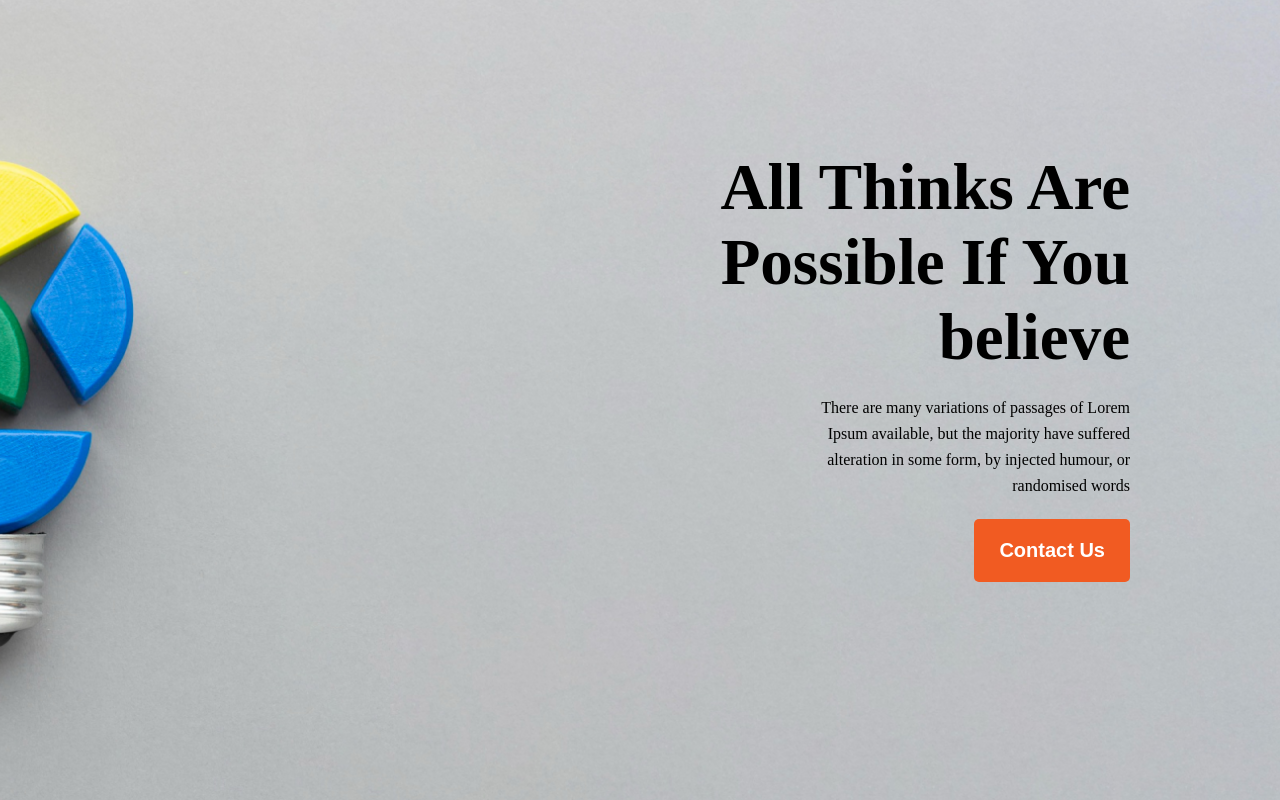
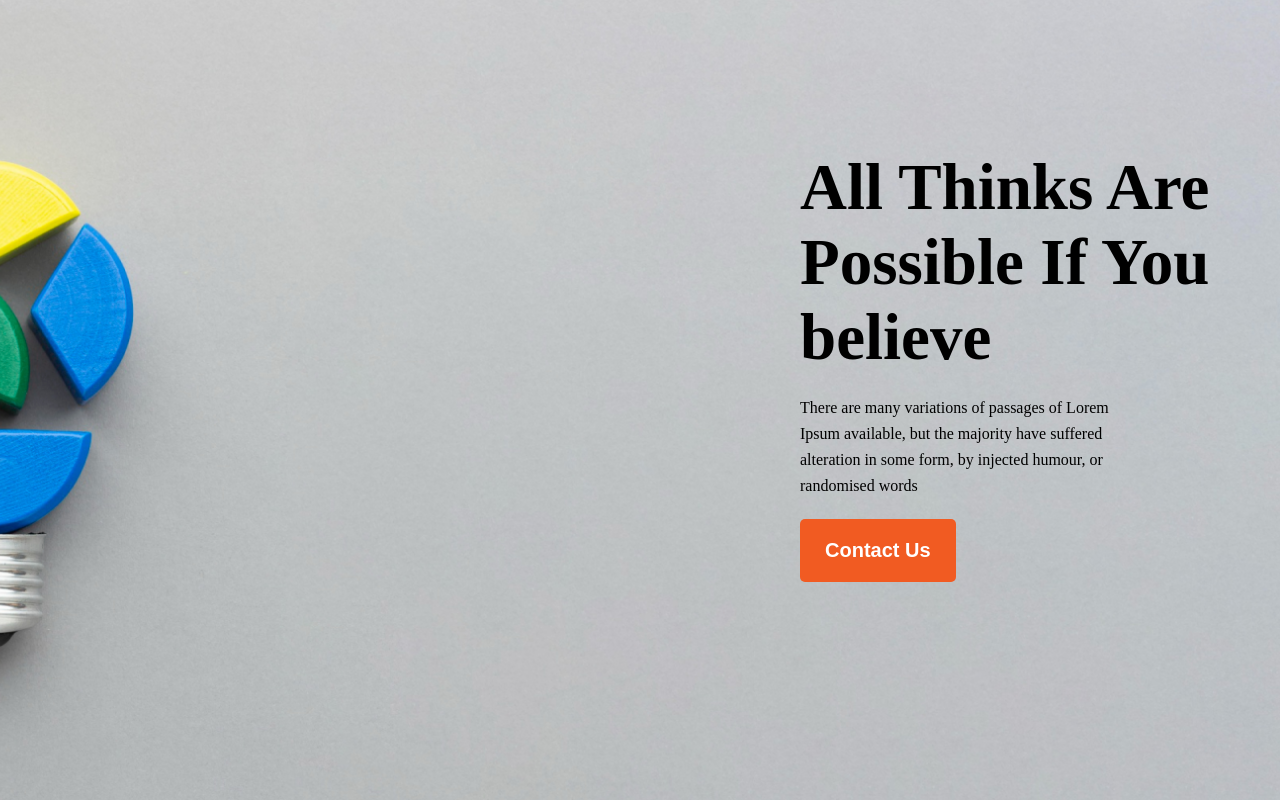
Before and after one commit to jewelrana3/assignment-first-project, a plain HTML site: page index.html in a window 1280 px wide. Shown: the top 800 px of the page. Drawn offline with Linux system fonts and the light colour scheme.

Commit message:
nine proce

```diff
--- a/style.css
+++ b/style.css
@@ -24,37 +24,51 @@ header {
     background-position: fixed;
 
 }
+/* left side styles */
 
-.header-container {
+
+/* .header-container {
     padding-top: 150px;
     padding-right: 150px;
     text-align: right;
 }
 
 .header-title {
-    text-align: right;
-    justify-content: center;
-    align-items: center;
     font-weight: 700;
     font-size: 65px;
-
 }
-
 .header-des {
     padding-left: 798px;
-    text-align: right;
-    font-family: 'Work Sans';
-    font-style: normal;
     font-weight: 400;
     font-size: 16px;
     line-height: 26px;
     margin-top: 20px;
+} */
+
+/* header right side style */
+
+
+.header-container{
+    padding-top: 150px;
+    margin-left: 800px;
 }
+.header-title{
+    font-weight: 700;
+    font-size: 65px;
+}
+.header-des{
+    font-weight: 400;
+    font-size: 16px;
+    line-height: 26px;
+    margin-top: 20px;
+    padding-right: 130px;
+}
+
 
 /* main section styles */
 #section {
     display: flex;
-    padding: 200px 100px;
+    padding: 100px 100px;
     margin: 0 auto;
 }
 
@@ -212,7 +226,6 @@ header {
     color: #FFFFFF;
 }
 
-.right {}
 
 .sub {
     font-weight: 600;
```
